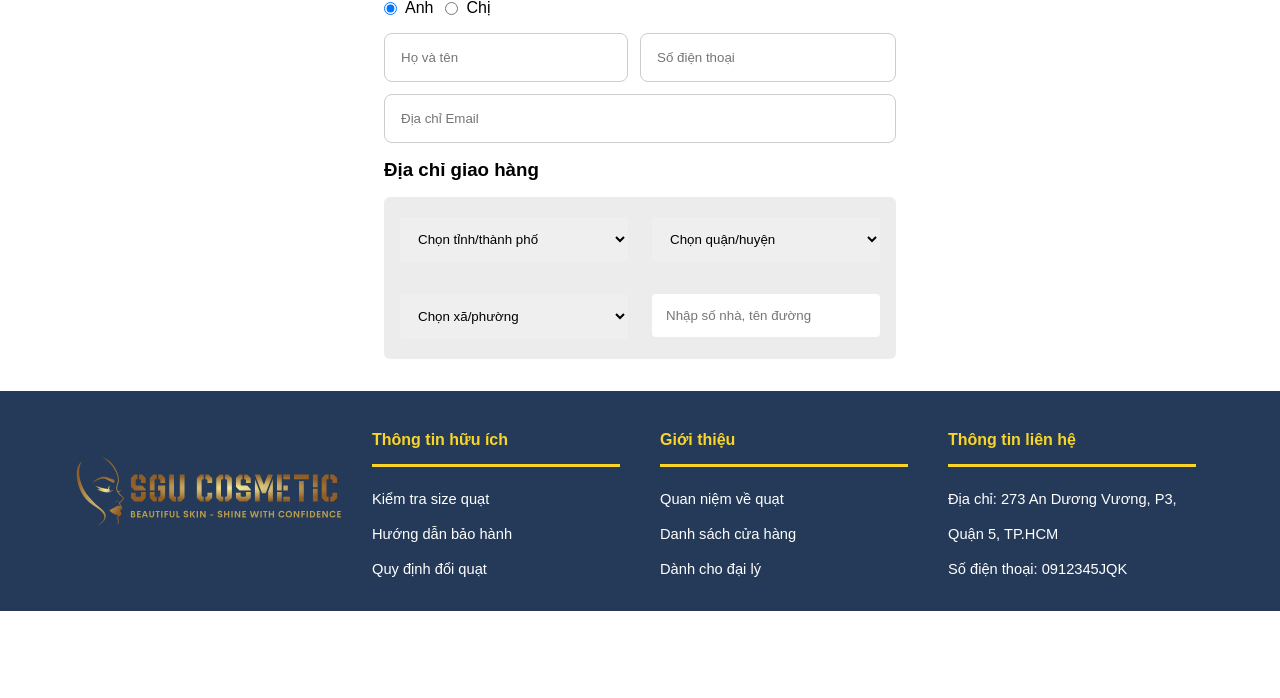
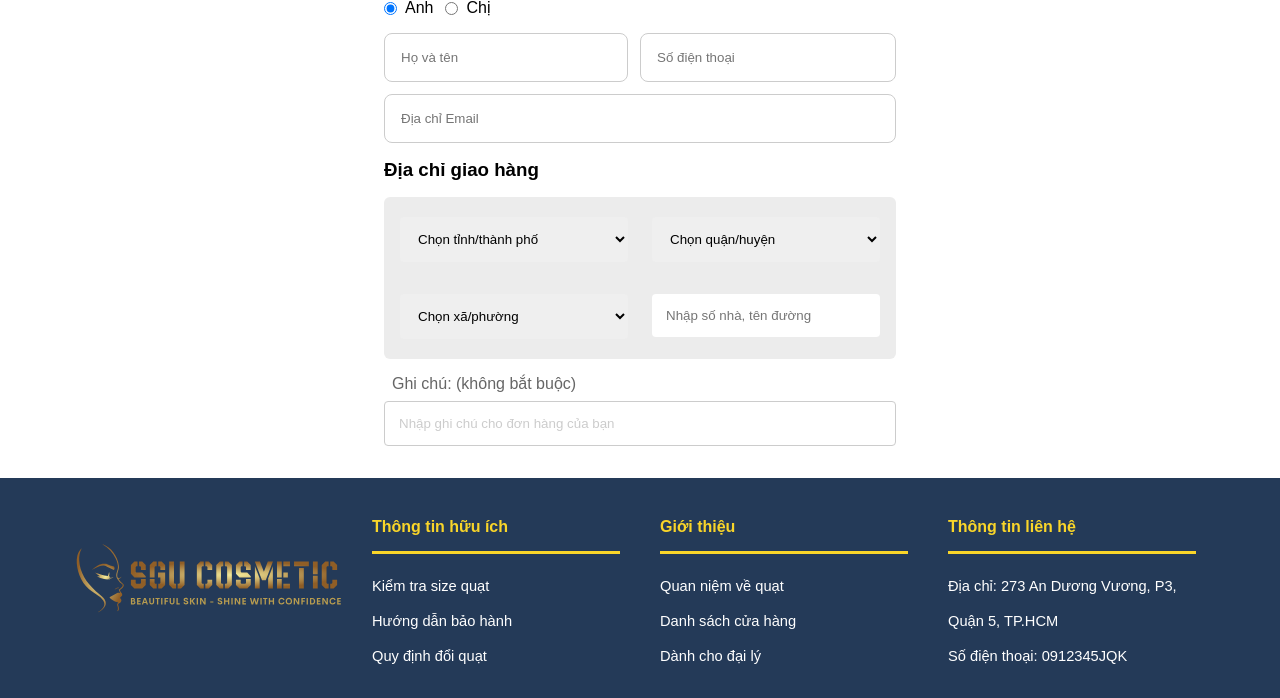
Before and after one commit to HoL0ngg/web2, a PHP site: page /cart.php in a window 1280 px wide. Shown: the part 360-1058 px from the top of the page. Before the commit the page ends 971 px from the top, so only its background shows below. Run offline with PHP 8.4, Linux system fonts and the light colour scheme.

Commit message:
chinh sua gio hang

```diff
--- a/customer-info.php
+++ b/customer-info.php
@@ -43,6 +43,10 @@
                 <div class="diachi-item">
                     <input type="text" name="diachi" id="diachi" placeholder="Nhập số nhà, tên đường">
                 </div>
+            </div>
+            <div class="note">
+                <p>Ghi chú: (không bắt buộc)</p>
+                <input type="text" name="note" id="note" placeholder="Nhập ghi chú cho đơn hàng của bạn">
             </div>
         </form>
 </div>
@@ -123,4 +127,31 @@
         border-radius: 4px;
         outline: none;
     }
+
+    .note {
+        margin: 16px 0px;
+    }
+
+    .note p {
+        margin-bottom: 8px;
+        margin-left: 8px;
+        color: #666;
+    }
+
+    .note input[type="text"] {
+        width: 100%;
+        padding: 14px;
+        border: 1px solid #ccc;
+        border-radius: 4px;
+        outline: none;
+        background-color: #fff;
+    }
+
+    .note input[type="text"]::placeholder {
+        color: #ccc;
+    }
+
+    .note input[type="text"]:focus::placeholder {
+        color: transparent;
+    }
 </style>
--- a/js/script.js
+++ b/js/script.js
@@ -487,7 +487,7 @@ function changeColorPagenum() {
 function phantrang(pagenum, proArray, numOfProducts) {
     const pageNum = document.getElementById("pagenum");
     console.log(pagenum);
-
+    if (!pageNum) return;
     pageNum.innerHTML = "";
     displayProduct(pagenum, proArray, numOfProducts);
 
@@ -511,7 +511,7 @@ const minPrice = document.getElementById('min-price');
 const maxPrice = document.getElementById('max-price');
 
 // Lắng nghe sự kiện thay đổi giá trị của thanh trượt
-priceRange.addEventListener('input', function () {
+if (priceRange) priceRange.addEventListener('input', function () {
     const currentValue = priceRange.value;
     minPrice.textContent = `0đ`;
     maxPrice.textContent = currentValue + "đ";
```
